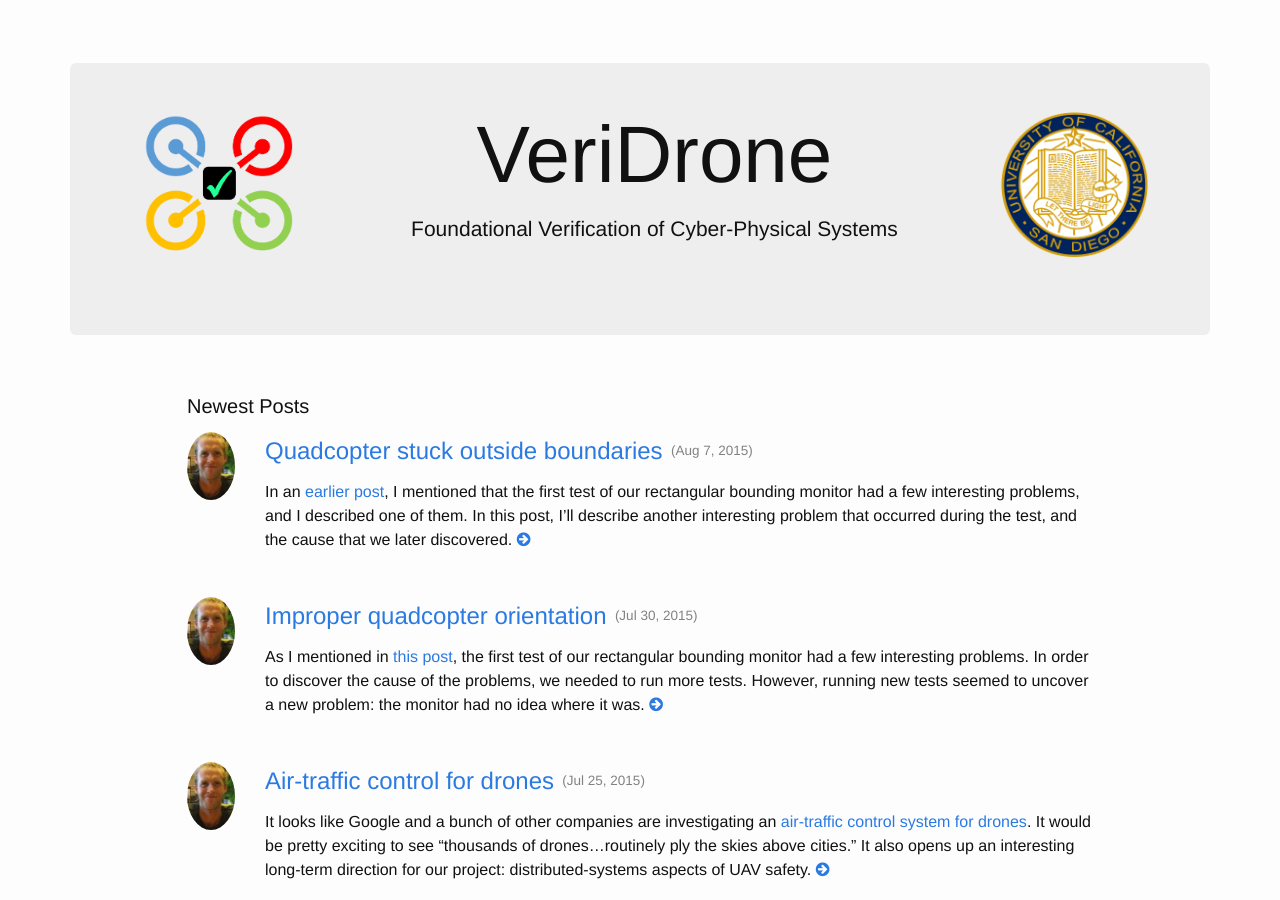
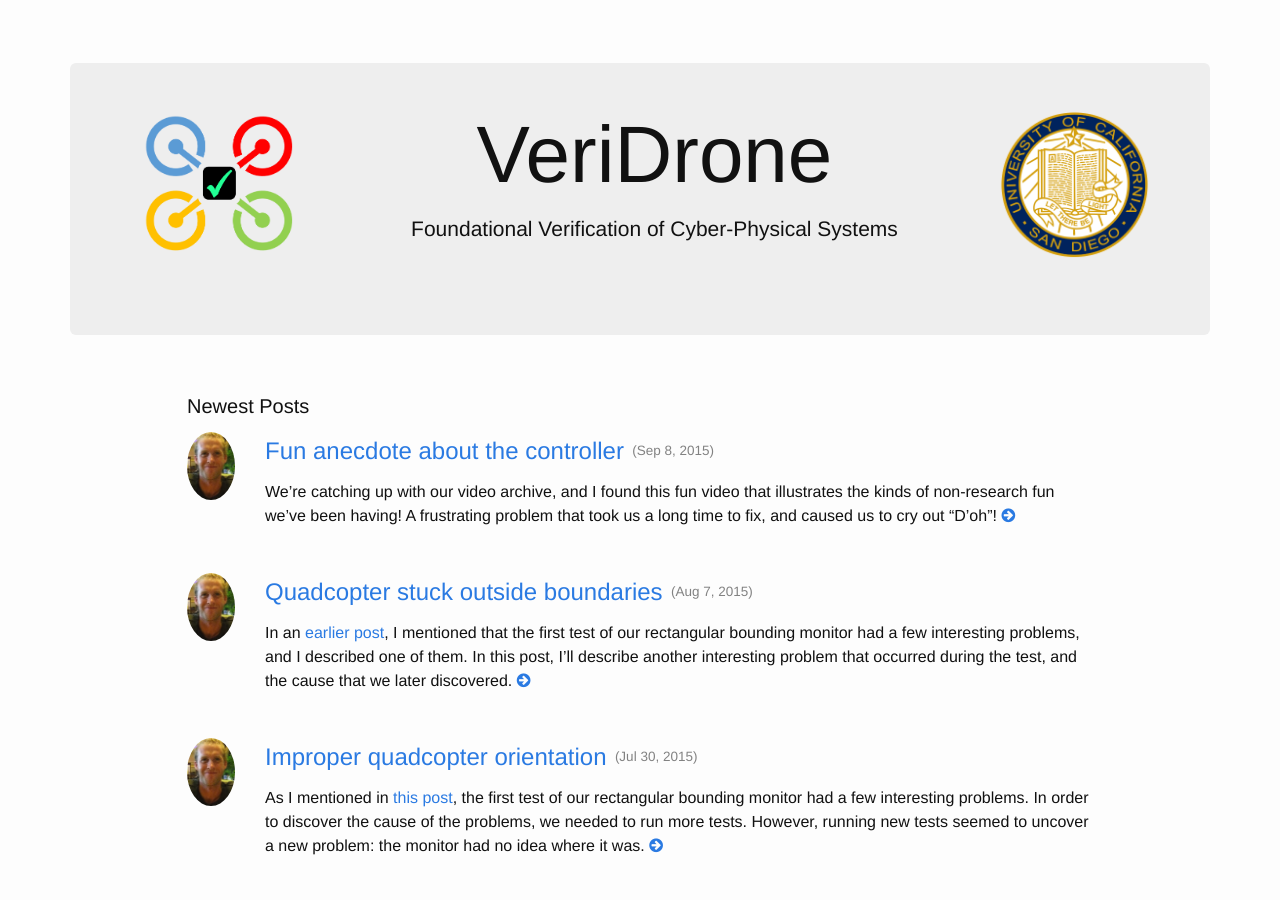
Before and after one commit to UCSD-PL/veridrone, a Jekyll site: the page built from index.html, in a window 1280 px wide and 900 px high. Built offline with Jekyll 4.4.1, drawn with Linux system fonts in a browser that asks for light colours; nearby versions of some CDN libraries; some of the changed lines change nothing that is shown.

Commit message:
added post

```diff
--- a/_config.yml
+++ b/_config.yml
@@ -23,6 +23,10 @@
     image-url: /images/dan-head.jpg
     name: Dan Ricketts
     webpage: http://cseweb.ucsd.edu/~daricket/
+  lerner:
+    image-url: /images/dan-head.jpg
+    name: Sorin Lerner
+    webpage: http://cseweb.ucsd.edu/~lerner/
 
 # Build settings
 markdown: kramdown
--- /dev/null
+++ b/_posts/2015-09-08-controller-problems.markdown
@@ -0,0 +1,69 @@
+---
+layout: post
+title:  "Fun anecdote about the controller"
+date:   2015-09-08 11:12:17
+author: lerner
+categories: quadcopter test
+---
+
+We're catching up with our video archive, and I found this fun video
+that illustrates the kinds of non-research fun we've been having!  A
+frustrating problem that took us a long time to fix, and caused us to
+cry out "D'oh"!
+
+So we were about to try a new test flight, and the quadcopter was
+resting on the athletic fields when we usually run our test flights. I
+started increasing upward thrust to get off the ground, and usually
+the quadcopter would smoothly start lifting upward. But this time, the
+quadcopter instead started tilting towards the right. Only two legs
+would get off the ground, with the other two still on the ground. It
+felt as though the quadcopter would just flip over before even taking
+off! I pushed the throttle down, and tried gradually upward again, but
+the same thing happened. And it happened over and over, and each time
+the quacopter would rise on two legs I would bring it back down, for
+fear of flipping. This felt extremely unusual. Our monitors weren't
+even enabled yet! This video shows what was happening, and you can
+hear me complaining how something is wrong:
+
+"It's just wind!" said Dan. "Just gun it upwards and it will get past
+the turbulence!" And indeed it was windy... and indeed, turbulence
+can be worse at ground level because the rotors are blowing wind into
+the ground... but still... we had lots wind before and nothing caused
+this kind of tilting.
+
+I felt something was wrong, something was off. So we tried the
+time-tested remedy to many of our problems: reboot the quadcopter! So
+disconnect battery, and put it back in. This often fixes odd
+intermittent problems, since it resets the GPS, and all sensors, but
+this time, it didn't. Same problem! We then re-calibrated the
+compass, and made sure the GPS was getting enough
+satellites. But the problem persisted. We reverted to the stable
+version of the software that didn't have our changes on it, and still
+the same thing.
+
+Dan said: "Look we tried everything, it all seems ok, and it was
+working before. It's probably wind, just gun it upwards!" Dan is
+cavalier, but me, not so much. I was reluctant. But by this point,
+we're all reaching our limit, and we had to try something, so I was
+tempted to "gun it upwards".
+
+But then I noticed something. The display on the controller looked a
+little different than usual. And then it all came together: the
+fine-tuning knobs! The left and right stick on most controllers have
+some sort of fine-tuning, which essentially allows you to set what
+value zero position of the stick means. This can be useful in some
+manual modes to fine tune things so that when your pitch/roll stick is
+at the zero position (where zero position means you're just not
+touching it and it stays at its center), the quadcopter stays put (and
+if it doesn't, there are small knobs/buttons that you can use on the
+controller to set the fine-tuning). It turns out in this case, someone
+accidentally pushed the fine-tuning knobs all the way to the right, so
+that the zero position really meant "go all the way to the
+right". Once we fixed the fine-tuning back to normal, everything
+worked as before. "D'oh"!!!
+
+**Lesson 1:** always check your fine-tuning!
+
+**Lesson 2:** If something feels
+odd and wrong, be careful. We could easily have broken some propellers
+if we gunned it all the way up (and I really was about to do it!!!)
```
